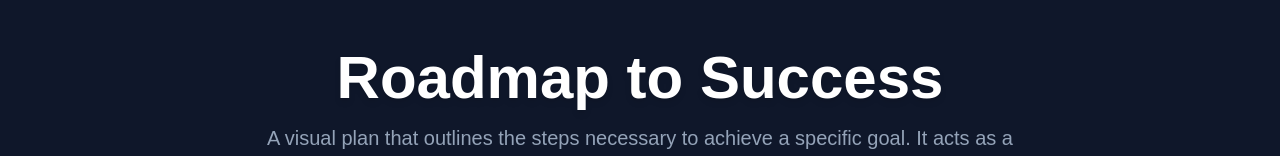
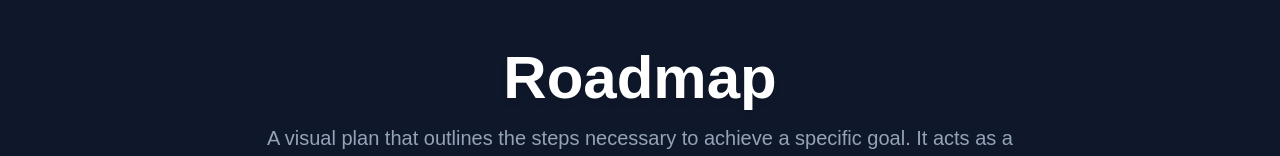
Before and after one commit to yamireddy04/PrepSphere, a plain HTML site: page Frontend/roadmap/roadmap.html in a window 1280 px wide. Shown: the top 156 px of the page. Drawn offline with nearby package versions, Linux system fonts and the light colour scheme.

Commit message:
Update roadmap.html

```diff
--- a/Frontend/roadmap/roadmap.html
+++ b/Frontend/roadmap/roadmap.html
@@ -3,7 +3,7 @@
 <head>
     <meta charset="UTF-8">
     <meta name="viewport" content="width=device-width, initial-scale=1.0">
-    <title>Roadmap to Job Success | PrepSphere</title>
+    <title>Roadmap | PrepSphere</title>
     <link rel="icon" type="image/jpeg" href="../images/logo.jpeg">
     <link rel="stylesheet" href="../shared/mobile.css">
     <script src="https://cdn.tailwindcss.com"></script>
@@ -43,7 +43,7 @@
 
         <header class="text-center mb-16">
             <h1 class="text-5xl md:text-6xl font-extrabold text-white mb-4 drop-shadow-md">
-                Roadmap to Success
+                Roadmap
             </h1>
             <p class="text-lg md:text-xl text-slate-400 max-w-3xl mx-auto">
                 A visual plan that outlines the steps necessary to achieve a specific goal. It acts as a guide, showing the path from your starting point to your desired career destination.
```
